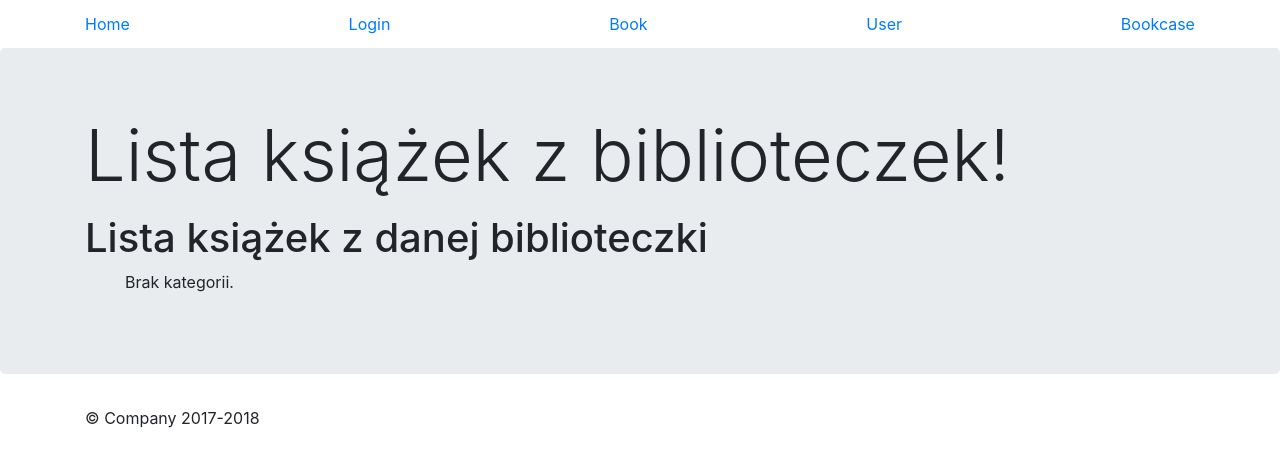
After one commit to VoleyBob/projekt-bookcase, a Symfony app: template templates/bookcase/list-bookcases.html.twig in a window 1280 px wide. The commit adds this page. Shown: the top 467 px of the page. Run offline with Twig, Linux system fonts and the light colour scheme; the template is opened without the code that fills it, so the values that code supplies are empty; some libraries are stand-ins or nearby versions.

Commit message:
Poprawione menu

```diff
--- a/config/routes.yaml
+++ b/config/routes.yaml
@@ -21,3 +21,7 @@
 newBookcase:
     path: /new/bookcase
     controller: App\Controller\BookcaseController::addBookcase
+
+bookcases:
+    path: /bookcase
+    controller: App\Controller\BookcaseController::showBookcases
--- a/templates/base.html.twig
+++ b/templates/base.html.twig
@@ -24,18 +24,15 @@
 
 <nav class="site-header sticky-top py-1">
       <div class="container d-flex flex-column flex-md-row justify-content-between">
-        <a class="py-2" href="#">
-          <svg xmlns="http://www.w3.org/2000/svg" width="24" height="24" viewBox="0 0 24 24" fill="none" stroke="currentColor" stroke-width="2" stroke-linecap="round" stroke-linejoin="round" class="d-block mx-auto"><circle cx="12" cy="12" r="10"></circle><line x1="14.31" y1="8" x2="20.05" y2="17.94"></line><line x1="9.69" y1="8" x2="21.17" y2="8"></line><line x1="7.38" y1="12" x2="13.12" y2="2.06"></line><line x1="9.69" y1="16" x2="3.95" y2="6.06"></line><line x1="14.31" y1="16" x2="2.83" y2="16"></line><line x1="16.62" y1="12" x2="10.88" y2="21.94"></line></svg>
-        </a>
-        <a class="py-2 d-none d-md-inline-block" href="#">Tour</a>
-        <a class="py-2 d-none d-md-inline-block" href="#">Product</a>
-        <a class="py-2 d-none d-md-inline-block" href="#">Features</a>
-        <a class="py-2 d-none d-md-inline-block" href="#">Enterprise</a>
-        <a class="py-2 d-none d-md-inline-block" href="#">Support</a>
-        <a class="py-2 d-none d-md-inline-block" href="#">Pricing</a>
-        <a class="py-2 d-none d-md-inline-block" href="#">Cart</a>
+        <a class="py-2 d-none d-md-inline-block" href="/">Home</a>
+        <a class="py-2 d-none d-md-inline-block" href="/login">Login</a>
+        <a class="py-2 d-none d-md-inline-block" href="/book/2">Book</a>
+        <a class="py-2 d-none d-md-inline-block" href="/user/8">User</a>
+        <a class="py-2 d-none d-md-inline-block" href="/bookcase/5">Bookcase</a>
       </div>
     </nav>
+
+
 
     <main role="main">
 
--- /dev/null
+++ b/templates/bookcase/list-bookcases.html.twig
@@ -0,0 +1,19 @@
+{% extends 'base.html.twig' %}
+    {% block title %}
+        list-books-from-bookcase
+    {% endblock %}
+
+    {% block header %}
+       Lista książek z biblioteczek!
+    {% endblock %}
+
+    {% block body %}
+        <h1>Lista książek z danej biblioteczki</h1>
+        <ul>
+            {% for bookcase in bookcases %}
+                <li>{{ bookcase.getName }}</li>
+            {% else %}
+                Brak kategorii.
+            {% endfor %}
+        </ul>
+    {% endblock %}
```
Also changed, not shown: src/Controller/BookcaseController.php (+18 -10 lines).
